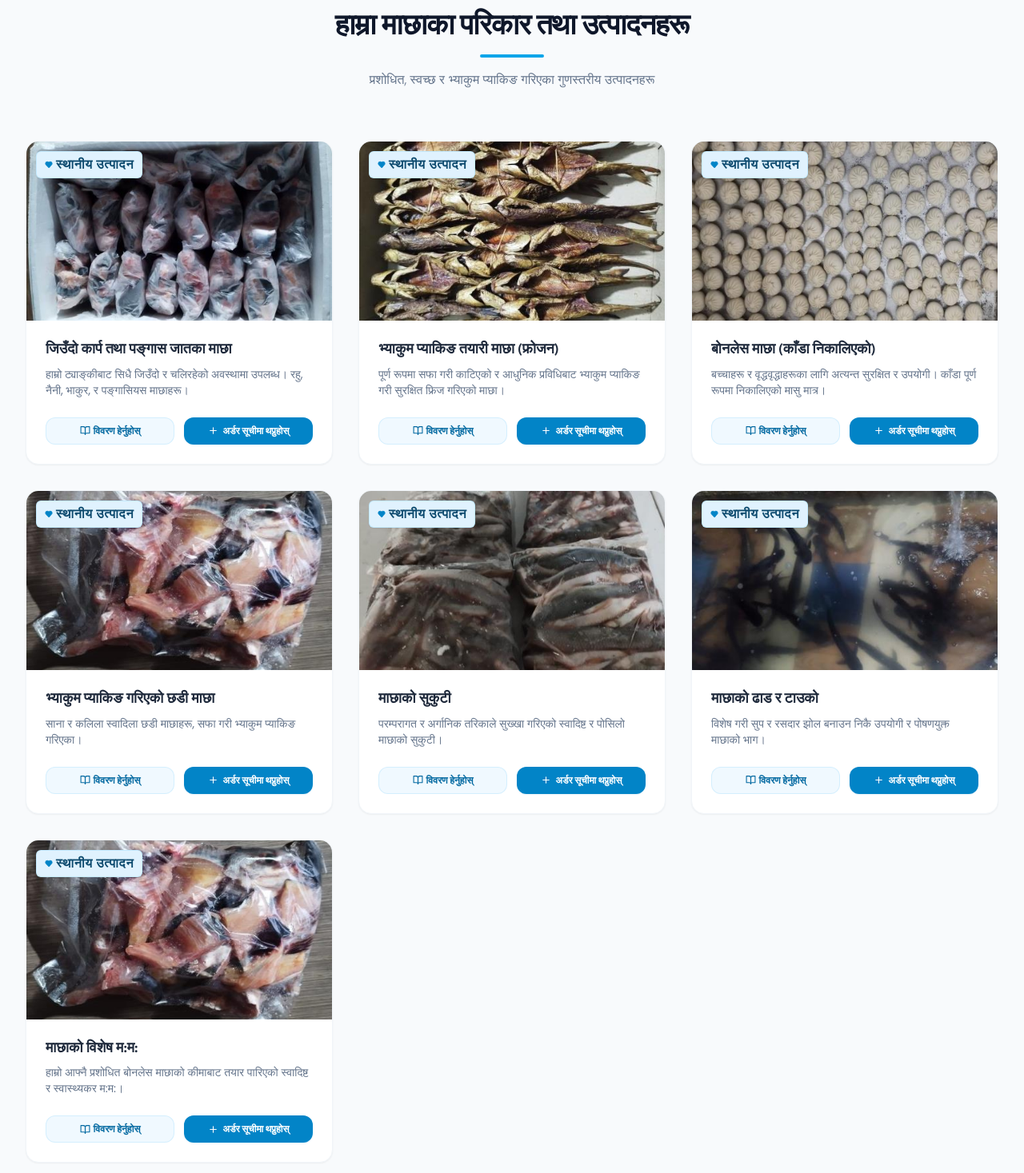
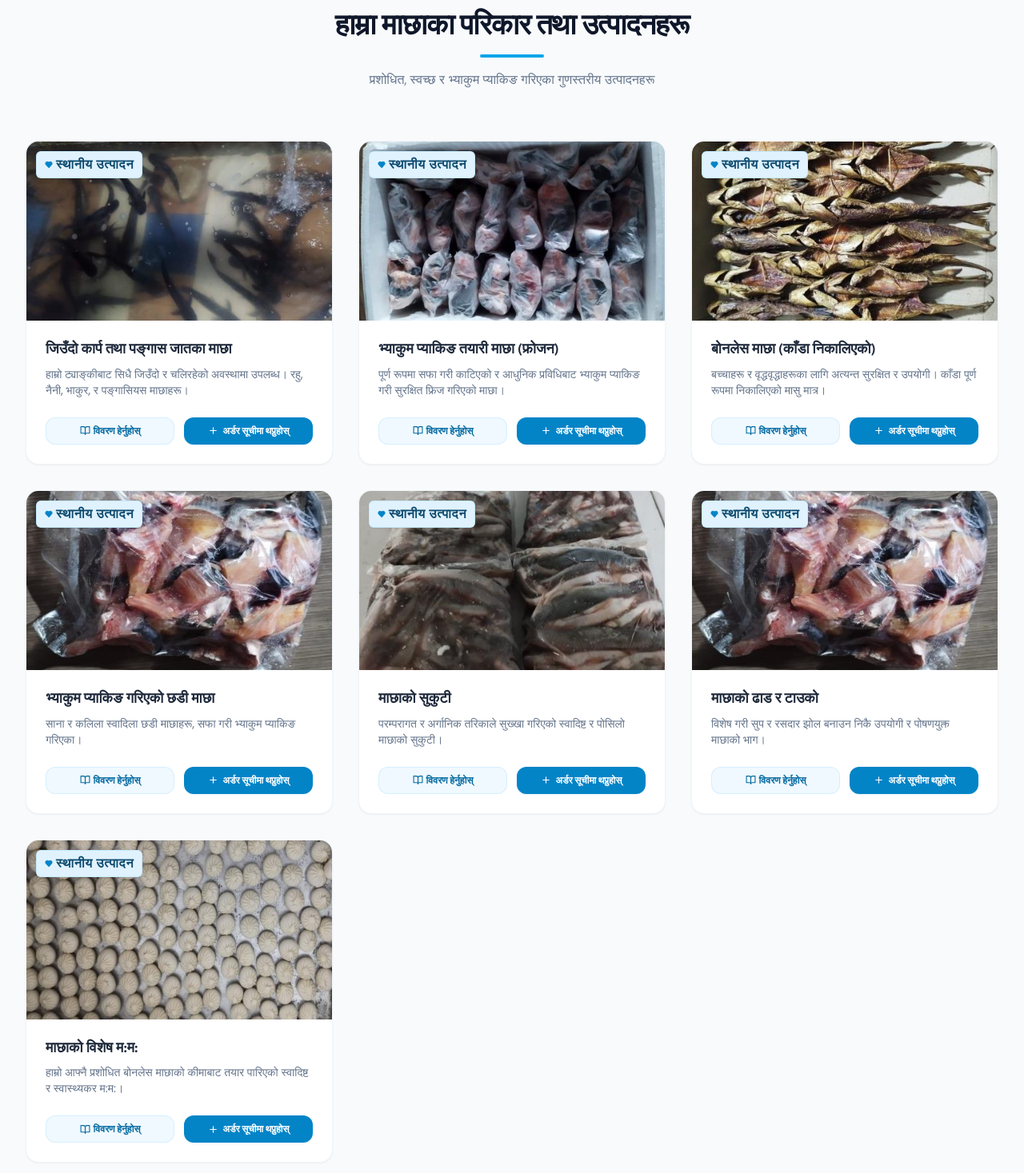
Before and after one commit to Success009/CFH, a React (Vite) app: page / in a window 1280 px wide. Shown: the part 1777-3244 px from the top of the page at 80% size. Built offline with nearby package versions, Linux system fonts and the light colour scheme.

Commit message:
Fix product image alignment mismatch on cards

```diff
--- a/src/data.js
+++ b/src/data.js
@@ -67,7 +67,7 @@ export const content = {
           name: "भ्याकुम प्याकिङ तयारी माछा (फ्रोजन)",
           desc: "पूर्ण रूपमा सफा गरी काटिएको र आधुनिक प्रविधिबाट भ्याकुम प्याकिङ गरी सुरक्षित फ्रिज गरिएको माछा।",
           longDesc: "माछालाई आधुनिक प्रशोधन केन्द्रमा काटेर, धोएर र तुरुन्तै भ्याकुम सिल्ड गरी कम तापक्रममा सुरक्षित राखिन्छ। यसले गर्दा माछाको प्राकृतिक स्वाद र पौष्टिकता महिनौंसम्म सुरक्षित रहन्छ।",
-          img: "/images/product-boneless.png",
+          img: "/images/frozen-fish-box.png",
           benefits: [ "पकाउनका लागि तुरुन्त तयारी (रेडी-टु-कुक)", "हावा र ब्याक्टेरियाको प्रवेश रोक्ने भ्याकुम प्रविधि", "लामो समयसम्म ताजगी र स्वाद कायम रहने" ],
           nutrition: { protein: "१९.० ग्राम", fat: "१.८ ग्राम", omega3: "मध्यम-उच्च", calories: "१०२ kcal" }
         },
@@ -76,7 +76,7 @@ export const content = {
           name: "बोनलेस माछा (काँडा निकालिएको)",
           desc: "बच्चाहरू र वृद्धवृद्धाहरूका लागि अत्यन्त सुरक्षित र उपयोगी। काँडा पूर्ण रूपमा निकालिएको मासु मात्र।",
           longDesc: "हाम्रा कुशल कामदारहरूद्वारा माछाको काँडालाई हातैले र मेसिनको सहायताले पूर्ण रूपमा निकाली तयार गरिएको शुद्ध फिलेट मासु। यो फिलेट फ्राइ, फिस फिङ्गर वा सुपका लागि उत्तम मानिन्छ।",
-          img: "/images/product-momo-raw.png",
+          img: "/images/product-boneless.png",
           benefits: [ "बच्चाहरू र वृद्धवृद्धाहरूका लागि ढुक्कसँग खुवाउन सकिने", "फिस फ्राइ, फिस फिङ्गर वा म:म: बनाउन सजिलो र उत्तम", "शून्य खेर जाने भाग (१००% खाद्य भाग)" ],
           nutrition: { protein: "२०.१ ग्राम", fat: "१.२ ग्राम", omega3: "उच्च", calories: "११० kcal" }
         },
@@ -103,7 +103,7 @@ export const content = {
           name: "माछाको ढाड र टाउको",
           desc: "विशेष गरी सुप र रसदार झोल बनाउन निकै उपयोगी र पोषणयुक्त माछाको भाग।",
           longDesc: "माछाको सबैभन्दा स्वादिलो सुप बनाउन उपयोगी ढाड र टाउकोको भाग। जाडोयाममा वा स्वास्थ्य सुधारका लागि यसको सुप खानु अत्यन्त हितकर मानिन्छ।",
-          img: "/images/frozen-fish-box.png", // processing background photo
+          img: "/images/product-back-head.png", // processing background photo
           benefits: [ "क्याल्सियम र प्रोटिनयुक्त सुपको लागि उत्कृष्ट", "मस्तिष्क र हाडजोर्नीको स्वास्थ्यका लागि निकै पोसिलो", "परम्परागत फिस सुप र अमिलो झोल बनाउन प्रख्यात" ],
           nutrition: { protein: "१६.२ ग्राम", fat: "४.१ ग्राम", omega3: "उच्च (मस्तिष्क स्वास्थ्य)", calories: "९० kcal" }
         },
@@ -112,7 +112,7 @@ export const content = {
           name: "माछाको विशेष म:म:",
           desc: "हाम्रो आफ्नै प्रशोधित बोनलेस माछाको कीमाबाट तयार पारिएको स्वादिष्ट र स्वास्थ्यकर म:म:।",
           longDesc: "नेपालीहरूको प्रिय खाजा म:म:लाई स्वास्थ्यवर्द्धक रूपमा प्रस्तुत गर्न हामीले आफ्नै स्वच्छ र ताजा माछाको बोनलेस कीमाबाट यो म:म: तयार गरेका छौं। यो परम्परागत रातो मासुको म:म:को तुलनामा निकै स्वास्थ्यकर छ।",
-          img: "/images/product-back-head.png",
+          img: "/images/product-momo-raw.png",
           benefits: [ "हानिकारक रातो मासुको तुलनामा अत्यन्त स्वास्थ्यकर र सजिलै पच्ने", "चितवन फिस हाउसको विशेष र मौलिक स्वाद", "ताजा र रसायनमुक्त घरेलु कीमाबाट मात्र तयार पारिने" ],
           nutrition: { protein: "१५.५ ग्राम", fat: "२.५ ग्राम", omega3: "मध्यम", calories: "१६० kcal" }
         }
@@ -276,7 +276,7 @@ export const content = {
           name: "Vacuum-Packed Ready Fish (Frozen)",
           desc: "Hygienically scaled, gutted, sliced, vacuum-packed, and flash-frozen at low temperatures.",
           longDesc: "Processed immediately after harvest, these ready-to-cook portions are sealed using advanced vacuum chambers to block air and bacteria, locking in taste for months.",
-          img: "/images/product-boneless.png",
+          img: "/images/frozen-fish-box.png",
           benefits: [ "Convenient and ready-to-cook", "Vacuum seal locks out frostbite, air, and bacterial growth", "Preserves organic taste and nutrients long-term" ],
           nutrition: { protein: "19.0 g", fat: "1.8 g", omega3: "Medium-High", calories: "102 kcal" }
         },
@@ -285,7 +285,7 @@ export const content = {
           name: "Premium Boneless Fillets",
           desc: "Completely de-boned high-quality fish meat. Safest option for children and senior citizens.",
           longDesc: "Carefully trimmed and de-boned by hand at our processing center, this premium cut is completely free of dangerous pin-bones. Perfect for deep frying or healthy fish soups.",
-          img: "/images/product-momo-raw.png",
+          img: "/images/product-boneless.png",
           benefits: [ "Extremely safe for young children and elderly family members", "Highly versatile: perfect for fish fingers, pan-searing, or home-made momos", "Zero-waste: you pay only for 100% edible premium meat" ],
           nutrition: { protein: "20.1 g", fat: "1.2 g", omega3: "High", calories: "110 kcal" }
         },
@@ -312,7 +312,7 @@ export const content = {
           name: "Nutritious Fish Back & Head",
           desc: "Excellent source of collagen and marrow, highly popular for preparing rich, traditional broths.",
           longDesc: "The prime base for creating savory and highly nourishing fish stock. Highly recommended during winter or for health recovery due to its rich mineral and calcium content.",
-          img: "/images/frozen-fish-box.png",
+          img: "/images/product-back-head.png",
           benefits: [ "Optimized for rich, collagen-packed, and healthy bone soups", "Supports joint health, brain development, and bone recovery", "The secret ingredient for authentic spicy sour fish stews" ],
           nutrition: { protein: "16.2 g", fat: "4.1 g", omega3: "High (EPA/DHA)", calories: "90 kcal" }
         },
@@ -321,7 +321,7 @@ export const content = {
           name: "Specialty Fish MoMo",
           desc: "A healthy, light, and delicious take on Nepal's national snack, crafted from our boneless fish mince.",
           longDesc: "Reimagining Nepal's beloved MoMo. We substitute heavy, high-cholesterol red meats with our ultra-clean, minced boneless fish meat, spiced with local herbs. A true culinary innovation.",
-          img: "/images/product-back-head.png",
+          img: "/images/product-momo-raw.png",
           benefits: [ "Significantly healthier and faster to digest than red meat dumplings", "Signature innovative flavor exclusively crafted by Chitwan Fish House", "Made using 100% fresh, chemical-free home-processed fish mince" ],
           nutrition: { protein: "15.5 g", fat: "2.5 g", omega3: "Medium", calories: "160 kcal" }
         }
```
Also changed, not shown: public/images/frozen-fish-box.png, public/images/product-live-fish.png.
